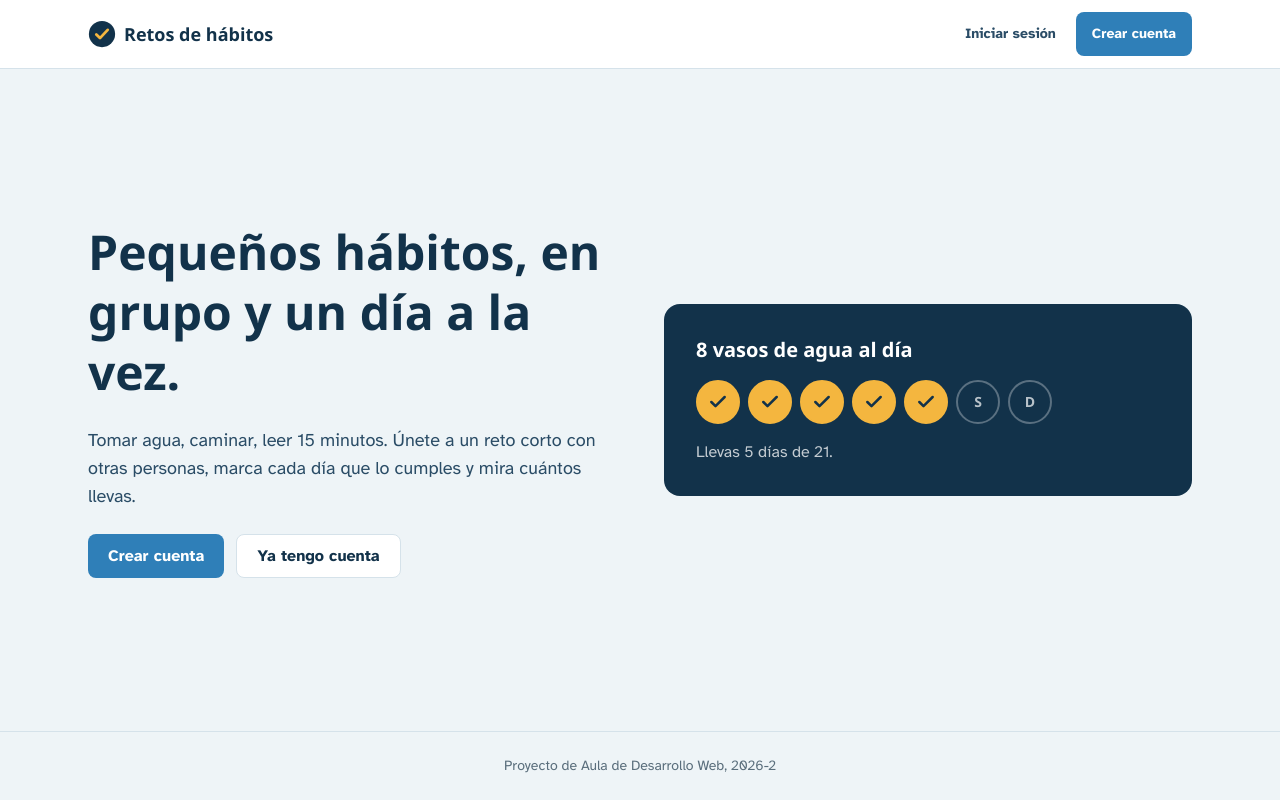
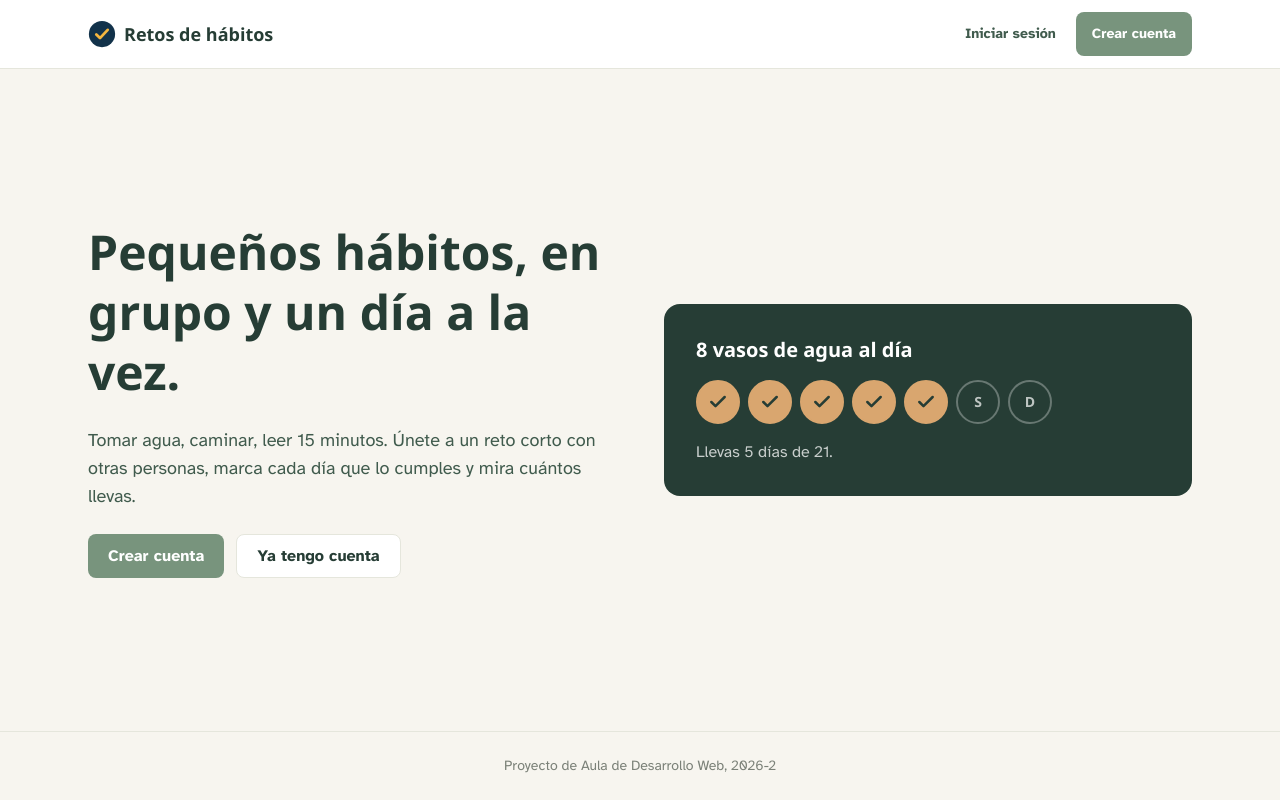
Before and after one commit to lu1860/retos-habitos-web, a Next.js app: page / in a window 1280 px wide. Built offline with nearby package versions, Linux system fonts and the light colour scheme; no server answers.

Commit message:
style: actualizar identidad visual natural

```diff
--- a/app/globals.css
+++ b/app/globals.css
@@ -1,44 +1,80 @@
+
 @import "tailwindcss";
 
-/*
- * Paleta y tipografía del proyecto. Cada token se usa en Tailwind con su nombre:
- * bg-mist, text-ink, bg-water, text-sun, border-line, text-coral...
- */
+/* ========================================
+   RETOS DE HÁBITOS — IDENTIDAD VISUAL
+   Estilo natural, sofisticado y luminoso
+======================================== */
+
 @theme {
-  --color-ink: #12324a; /* texto principal y panel de marca */
-  --color-ink-soft: #2a4c66;
-  --color-water: #2f7fb8; /* acciones principales */
-  --color-water-dark: #23679a;
-  --color-mist: #eef4f7; /* fondo de la página */
-  --color-surface: #ffffff;
-  --color-line: #d5e2ea; /* bordes */
-  --color-muted: #5a6e7c; /* texto secundario */
-  --color-sun: #f4b63f; /* el "hecho hoy" */
-  --color-leaf: #2e7d55; /* éxito */
-  --color-coral: #b93d32; /* errores */
+  /* Colores principales */
+  --color-ink: #263D35;
+  --color-ink-soft: #405B4D;
 
+  /* Acciones */
+  --color-water: #78947D;
+  --color-water-dark: #607B65;
+
+  /* Fondos */
+  --color-mist: #F7F5EF;
+  --color-surface: #FFFFFF;
+  --color-line: #E5E6DC;
+
+  /* Textos */
+  --color-muted: #7B8178;
+
+  /* Estados */
+  --color-sun: #D9A66F;
+  --color-leaf: #66876D;
+  --color-coral: #B96859;
+
+  /* Tipografía */
   --font-display: "Bricolage Grotesque Variable", "Segoe UI", system-ui, sans-serif;
   --font-sans: "Atkinson Hyperlegible", "Segoe UI", system-ui, sans-serif;
 }
 
 html {
   color-scheme: light;
+  scroll-behavior: smooth;
 }
 
 body {
+  background-color: var(--color-mist);
+  color: var(--color-ink);
   font-family: var(--font-sans);
+  -webkit-font-smoothing: antialiased;
 }
 
-/* Foco visible con teclado en todos los elementos interactivos */
+/* Selección de texto */
+::selection {
+  background: #DCE7D9;
+  color: #263D35;
+}
+
+/* Foco accesible */
 :focus-visible {
   outline: 3px solid var(--color-water);
-  outline-offset: 2px;
+  outline-offset: 3px;
 }
 
+/* Transiciones suaves */
+button,
+a,
+input,
+textarea,
+select {
+  transition: background-color 180ms ease,
+              border-color 180ms ease,
+              color 180ms ease,
+              box-shadow 180ms ease;
+}
+
+/* Respeto por movimiento reducido */
 @media (prefers-reduced-motion: reduce) {
   *,
   *::before,
   *::after {
+    scroll-behavior: auto !important;
     animation-duration: 0.01ms !important;
     transition-duration: 0.01ms !important;
   }
```
